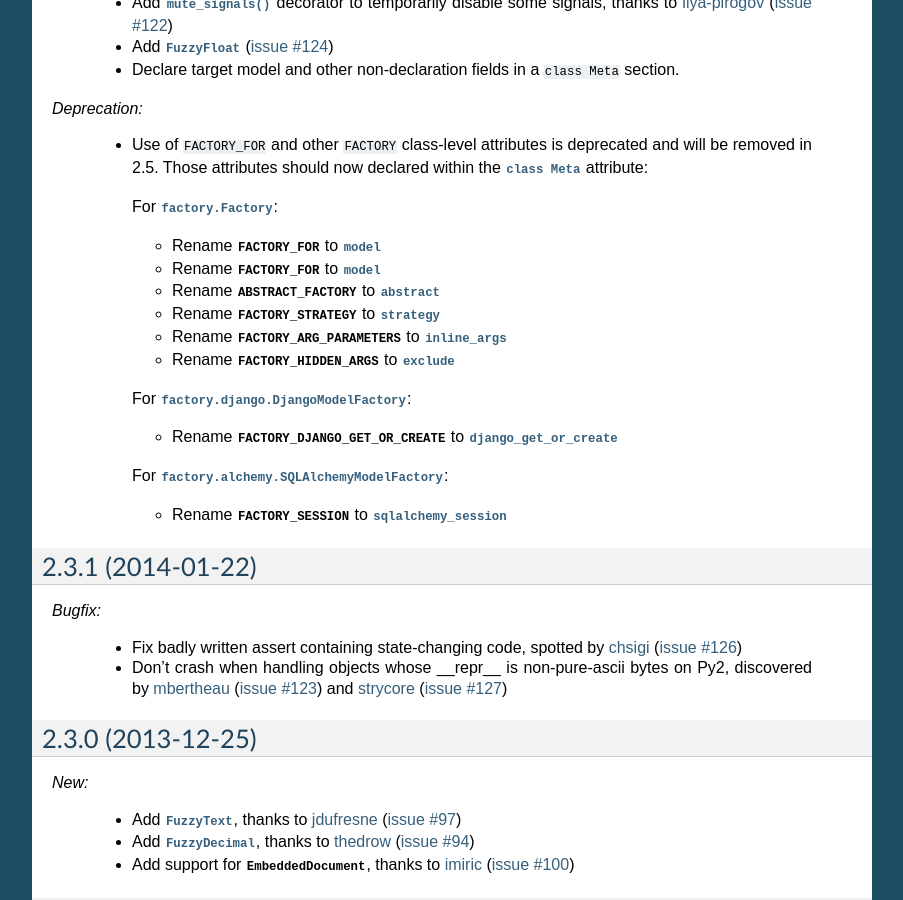
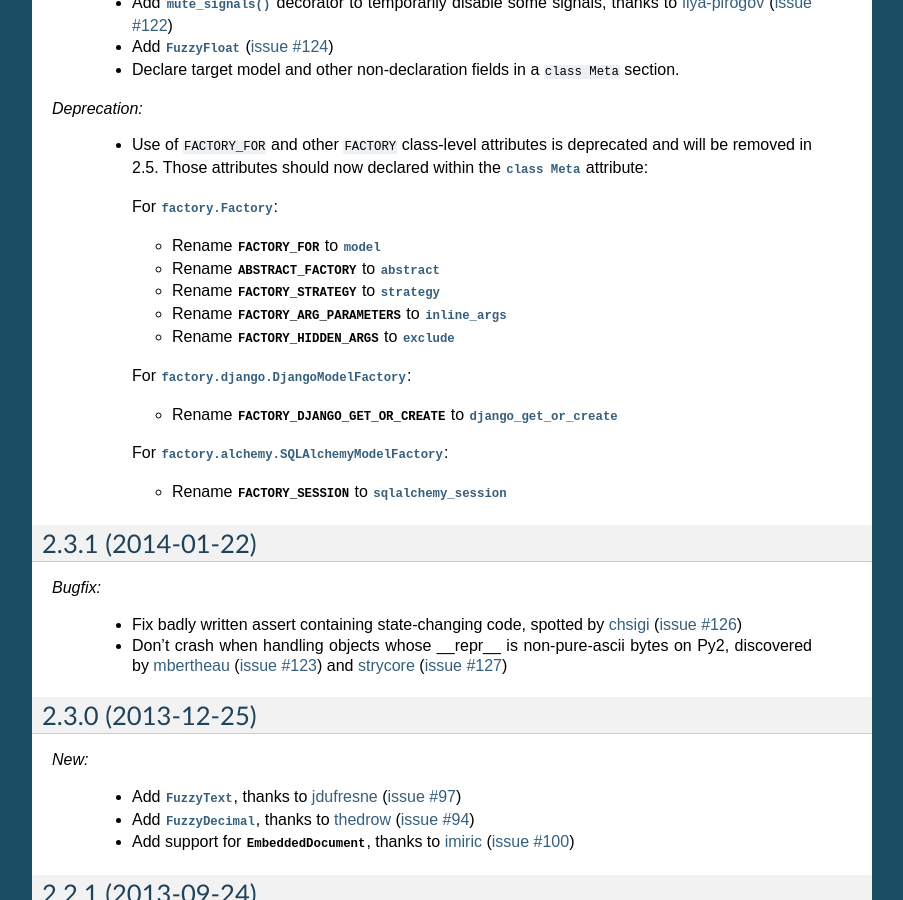
Before and after one commit to FactoryBoy/factory_boy, a Sphinx documentation site: the page built from docs/changelog.rst, in a window 1280 px wide and 900 px high, scrolled down 2236 px. Shown: the whole window, without its empty margins (198-1101 px from the left). Built offline with Sphinx 7.4.7, drawn with Linux system fonts in a browser that asks for light colours.

Commit message:
Remove duplicate entry in Changelog

```diff
--- a/docs/changelog.rst
+++ b/docs/changelog.rst
@@ -130,8 +130,6 @@ This takes care of all ``FACTORY_FOR`` occurences; the files containing other at
       Those attributes should now declared within the :class:`class Meta <factory.FactoryOptions>` attribute:
 
       For :class:`factory.Factory`:
-
-      * Rename :attr:`~factory.Factory.FACTORY_FOR` to :attr:`~factory.FactoryOptions.model`
 
       * Rename :attr:`~factory.Factory.FACTORY_FOR` to :attr:`~factory.FactoryOptions.model`
       * Rename :attr:`~factory.Factory.ABSTRACT_FACTORY` to :attr:`~factory.FactoryOptions.abstract`
```
